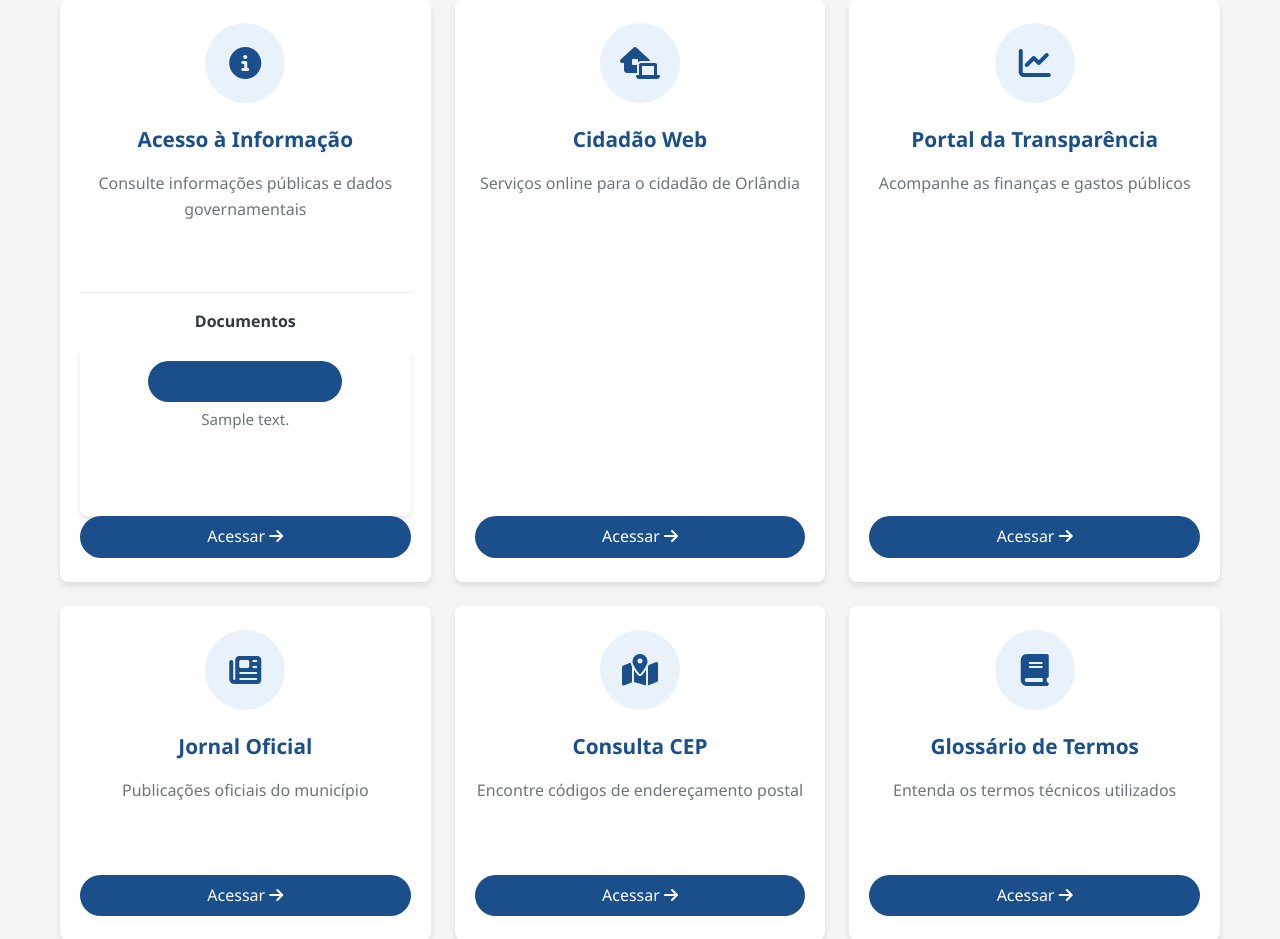
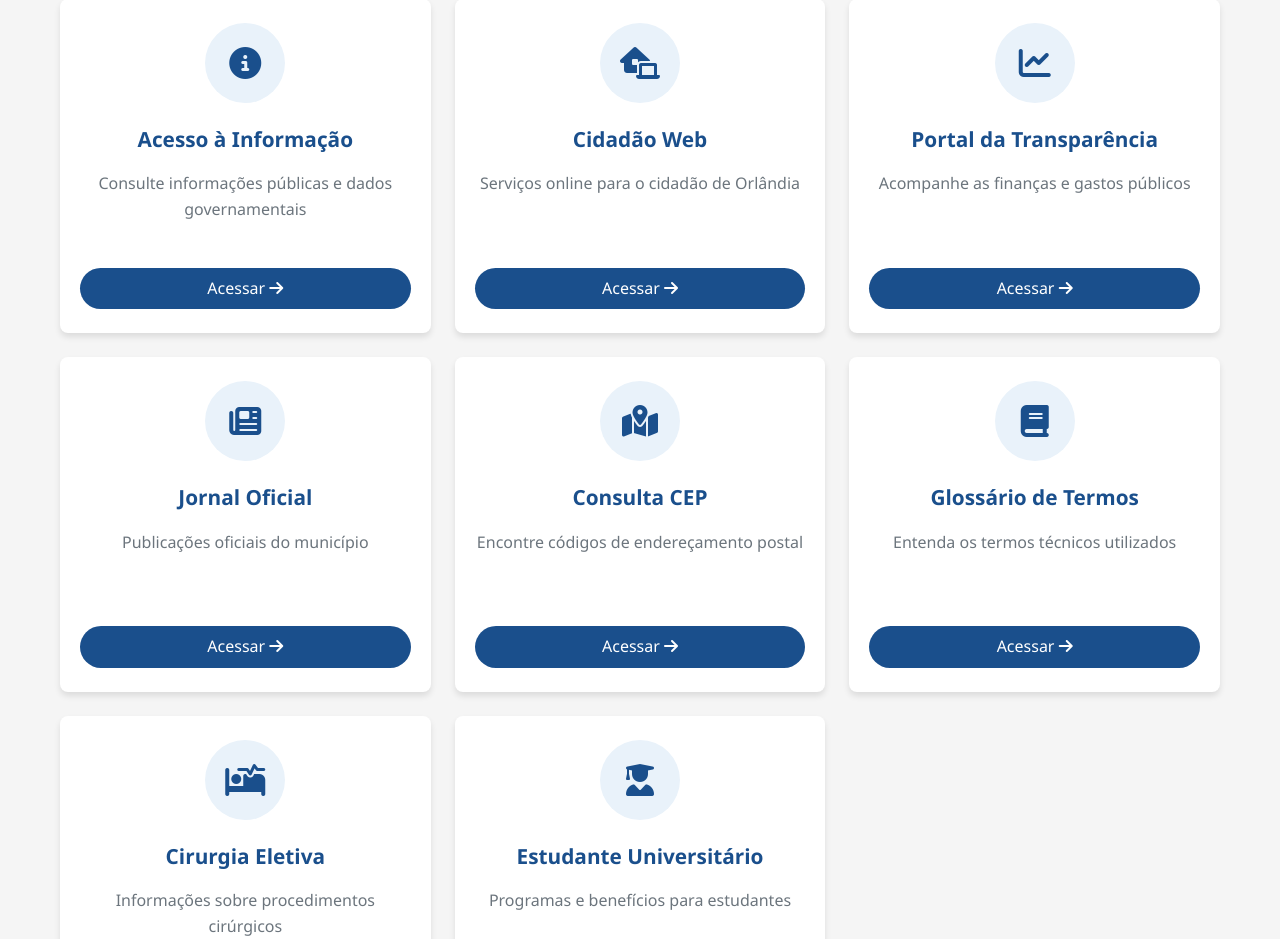
Before and after one commit to lucasmarcelin0/orl, a Flask app: page / in a window 1280 px wide. Shown: the part 1156-2095 px from the top of the page. Run offline with Flask 3, Linux system fonts and the light colour scheme; tables that the repository leaves empty hold one stand-in row (values such as "Sample post"); parts of the project's set-up code (start-up, migrations or seed data) failed here and were passed over; some libraries are stand-ins or nearby versions.

Commit message:
Remove document lists from home page cards

```diff
--- a/templates/index.html
+++ b/templates/index.html
@@ -106,32 +106,6 @@
                         {% if item.summary %}
                         <p>{{ item.summary }}</p>
                         {% endif %}
-                        {% set item_documents = item.documents | selectattr('is_active') | list %}
-                        {% if item_documents %}
-                        <div class="section-item-documents">
-                            <h4 class="section-item-documents__title">Documentos</h4>
-                            <ul class="section-item-documents__list">
-                                {% for document in item_documents %}
-                                <li>
-                                    {% if document.public_path %}
-                                    <a href="{{ url_for('static', filename=document.public_path) }}" target="_blank" rel="noopener">
-                                        <i class="{{ document.icon_class or 'fas fa-file-alt' }}" aria-hidden="true"></i>
-                                        <span>{{ document.title }}</span>
-                                    </a>
-                                    {% else %}
-                                    <span class="section-item-documents__label">
-                                        <i class="{{ document.icon_class or 'fas fa-file-alt' }}" aria-hidden="true"></i>
-                                        <span>{{ document.title }}</span>
-                                    </span>
-                                    {% endif %}
-                                    {% if document.description %}
-                                    <p class="section-item-documents__description">{{ document.description }}</p>
-                                    {% endif %}
-                                </li>
-                                {% endfor %}
-                            </ul>
-                        </div>
-                        {% endif %}
                         {% set has_custom_link = item.link_url and item.link_url != '#' %}
                         {% if has_custom_link or item.id %}
                         <a href="{{ item.link_url if has_custom_link else url_for('home_item_detail', item_id=item.id) }}">{{ item.link_label or 'Acessar' }} <i class="fas fa-arrow-right"></i></a>
@@ -171,32 +145,6 @@
                             {% set summary_text = (item.summary or '') | striptags %}
                             {% if summary_text %}
                             <p class="news-summary" data-full-summary="{{ summary_text | e }}">{{ summary_text }}</p>
-                            {% endif %}
-                            {% set item_documents = item.documents | selectattr('is_active') | list %}
-                            {% if item_documents %}
-                            <div class="section-item-documents">
-                                <h4 class="section-item-documents__title">Documentos</h4>
-                                <ul class="section-item-documents__list">
-                                    {% for document in item_documents %}
-                                    <li>
-                                        {% if document.public_path %}
-                                        <a href="{{ url_for('static', filename=document.public_path) }}" target="_blank" rel="noopener">
-                                            <i class="{{ document.icon_class or 'fas fa-file-alt' }}" aria-hidden="true"></i>
-                                            <span>{{ document.title }}</span>
-                                        </a>
-                                        {% else %}
-                                        <span class="section-item-documents__label">
-                                            <i class="{{ document.icon_class or 'fas fa-file-alt' }}" aria-hidden="true"></i>
-                                            <span>{{ document.title }}</span>
-                                        </span>
-                                        {% endif %}
-                                        {% if document.description %}
-                                        <p class="section-item-documents__description">{{ document.description }}</p>
-                                        {% endif %}
-                                    </li>
-                                    {% endfor %}
-                                </ul>
-                            </div>
                             {% endif %}
                             {% set has_custom_link = item.link_url and item.link_url != '#' %}
                             {% if has_custom_link or item.id %}
@@ -282,32 +230,6 @@
                         {% if item.summary %}
                         <p>{{ item.summary }}</p>
                         {% endif %}
-                        {% set item_documents = item.documents | selectattr('is_active') | list %}
-                        {% if item_documents %}
-                        <div class="section-item-documents">
-                            <h4 class="section-item-documents__title">Documentos</h4>
-                            <ul class="section-item-documents__list">
-                                {% for document in item_documents %}
-                                <li>
-                                    {% if document.public_path %}
-                                    <a href="{{ url_for('static', filename=document.public_path) }}" target="_blank" rel="noopener">
-                                        <i class="{{ document.icon_class or 'fas fa-file-alt' }}" aria-hidden="true"></i>
-                                        <span>{{ document.title }}</span>
-                                    </a>
-                                    {% else %}
-                                    <span class="section-item-documents__label">
-                                        <i class="{{ document.icon_class or 'fas fa-file-alt' }}" aria-hidden="true"></i>
-                                        <span>{{ document.title }}</span>
-                                    </span>
-                                    {% endif %}
-                                    {% if document.description %}
-                                    <p class="section-item-documents__description">{{ document.description }}</p>
-                                    {% endif %}
-                                </li>
-                                {% endfor %}
-                            </ul>
-                        </div>
-                        {% endif %}
                         {% set has_custom_link = item.link_url and item.link_url != '#' %}
                         {% if has_custom_link or item.id %}
                         <a href="{{ item.link_url if has_custom_link else url_for('home_item_detail', item_id=item.id) }}">{{ item.link_label or 'Saiba mais' }} <i class="fas fa-arrow-right"></i></a>
```
